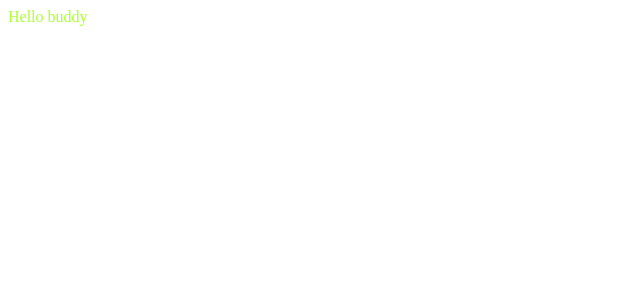
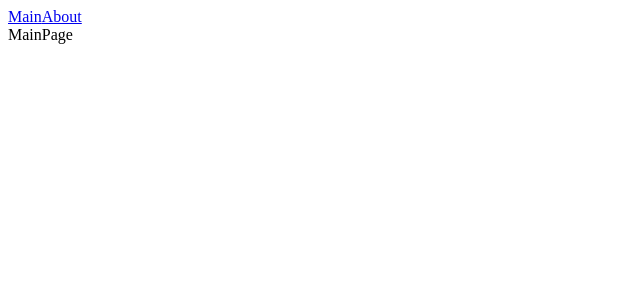
Before and after one commit to egorlavrinovich/ulbi, a React app: page / in a window 1280 px wide. Shown: the top 300 px of the page, without its empty margins (0-640 px from the left). Built offline with nearby package versions, Linux system fonts and the light colour scheme.

Commit message:
#1.6 add React router dom + async chunks

```diff
--- a/src/App.tsx
+++ b/src/App.tsx
@@ -1,8 +1,22 @@
-import React from "react";
+import React, { Suspense } from "react";
 import classes from "./app.module.scss";
+import { Link, Route, Routes } from "react-router-dom";
+import AboutPageLazy from "./pages/AboutPage/AboutPagesLazy";
+import MainPageLazy from "./pages/MainPage/MainPageLazy";
 
 const App = () => {
-  return <div className={classes.base}>Hello buddy</div>;
+  return (
+    <div>
+      <Suspense fallback={<div>Loading...</div>}>
+        <Link to={"/"}>Main</Link>
+        <Link to={"/about"}>About</Link>
+        <Routes>
+          <Route path={"/"} element={<MainPageLazy />} />
+          <Route path={"/about"} element={<AboutPageLazy />} />
+        </Routes>
+      </Suspense>
+    </div>
+  );
 };
 
 export default App;
--- a/src/index.tsx
+++ b/src/index.tsx
@@ -1,5 +1,11 @@
 import { render } from "react-dom";
 import "./index.scss";
 import App from "./App";
+import { BrowserRouter } from "react-router-dom";
 
-render(<App />, document.getElementById("root"));
+render(
+  <BrowserRouter>
+    <App />
+  </BrowserRouter>,
+  document.getElementById("root")
+);
--- /dev/null
+++ b/src/pages/AboutPage/AboutPage.tsx
@@ -0,0 +1,7 @@
+import React from "react";
+
+const AboutPage = () => {
+  return <div>AboutPage</div>;
+};
+
+export default AboutPage;
--- /dev/null
+++ b/src/pages/AboutPage/AboutPagesLazy.tsx
@@ -0,0 +1,5 @@
+import React from "react";
+
+const AboutPageLazy = React.lazy(() => import("./AboutPage"));
+
+export default AboutPageLazy;
--- /dev/null
+++ b/src/pages/MainPage/MainPage.tsx
@@ -0,0 +1,7 @@
+import React from "react";
+
+const MainPage = () => {
+  return <div>MainPage</div>;
+};
+
+export default MainPage;
--- /dev/null
+++ b/src/pages/MainPage/MainPageLazy.tsx
@@ -0,0 +1,13 @@
+import React from "react";
+
+const MainPageLazy = React.lazy(
+  () =>
+    new Promise((res) =>
+      setTimeout(() => {
+        // @ts-ignore
+        res(import("./MainPage"));
+      }, 1000)
+    )
+);
+
+export default MainPageLazy;
--- a/tsconfig.json
+++ b/tsconfig.json
@@ -2,7 +2,7 @@
   "compilerOptions": {
     "outDir": "./build/",
     "noImplicitAny": true,
-    "module": "es6",
+    "module": "esnext",
     "target": "es5",
     "jsx": "react-jsx",
     "allowJs": true,
```
Also changed, not shown: 1 other file (tests, documents, lock files or other folders).
